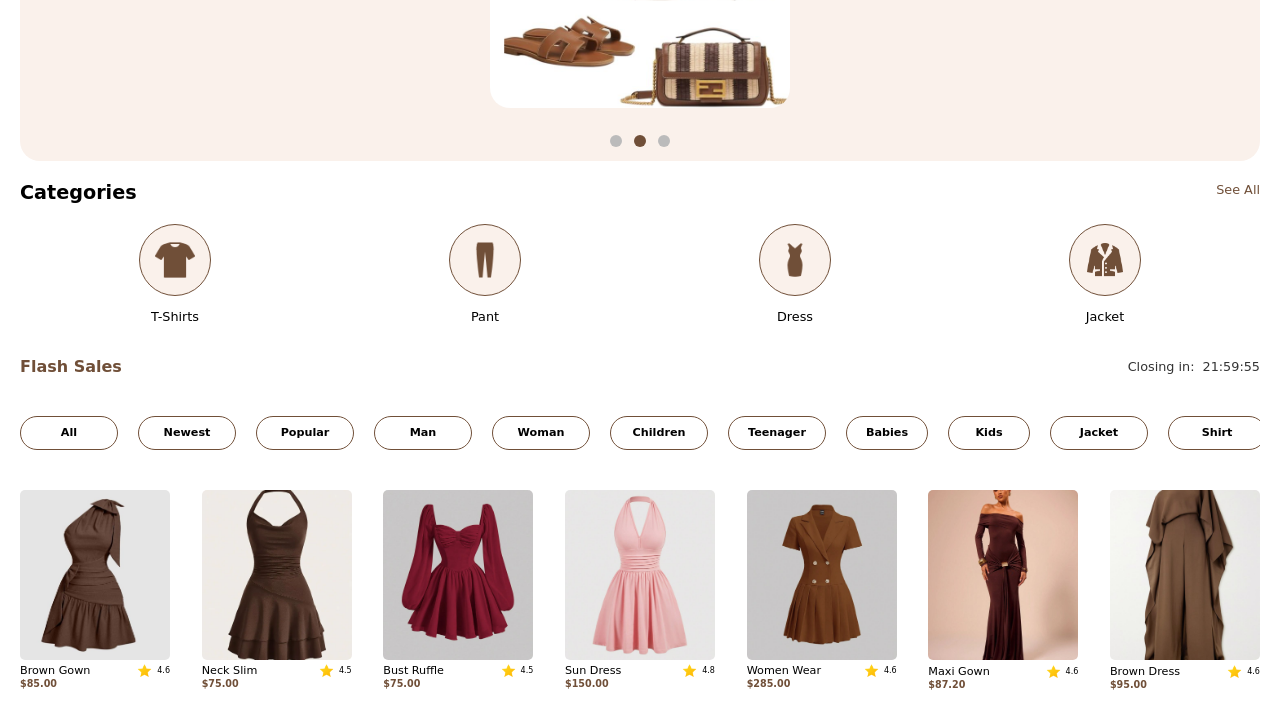
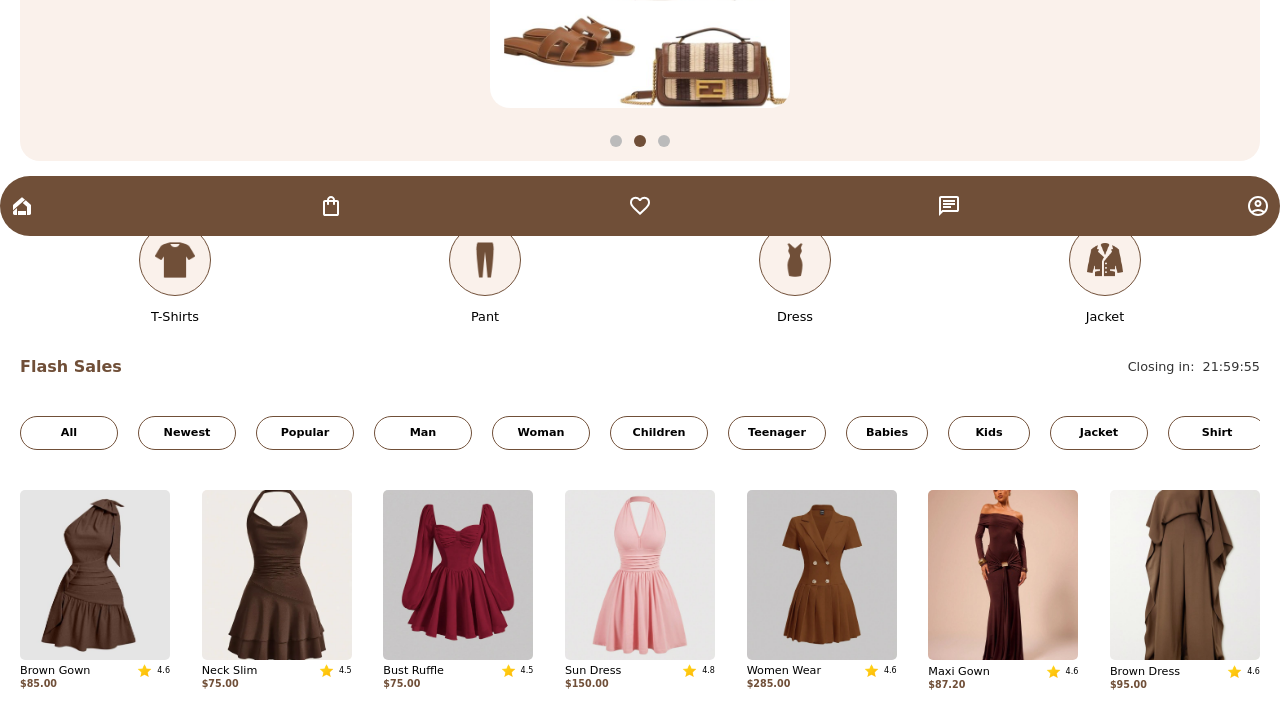
Before and after one commit to Orzzyl/Mobile-App-Orzzyl-Fashion, a plain HTML site: page landingpage.html in a window 1280 px wide. Shown: the part 564-1292 px from the top of the page. Before the commit the page ends 1254 px from the top, so only its background shows below. Drawn offline with Linux system fonts and the light colour scheme; a web font is replaced by a local one.

Commit message:
menu-container

```diff
--- a/landingpage.css
+++ b/landingpage.css
@@ -1,7 +1,7 @@
 @import url("https://fonts.googleapis.com/css2?family=Playwrite+HU:wght@100..400&display=swap");
 @import url("https://fonts.googleapis.com/css2?family=Inter:ital,opsz,wght@0,14..32,100..900;1,14..32,100..900&display=swap");
 body {
-  margin: 0;
+  margin: 0px;
   background: #fff;
   padding: 20px;
   font-family: "Playwrite HU", cursive;
@@ -288,6 +288,44 @@ a:hover {
   color: #704f38;
   margin: 0;
 }
+.overall-menu-icon-container {
+padding: 30px;
+}
+.menu-icon-container {
+  display: flex;
+  justify-content: space-between;
+  align-items: center;
+  background-color: #704f38;
+  color: white;
+  border-radius: 40px;
+  position: fixed;
+  bottom: 0;
+  left: 0;
+  height: 60px;
+  width: 100%;
+  z-index: 1000;
+}
+.menu-icon{
+  display: flex;
+  justify-content: center;
+  align-items: center;
+  padding: 10px;
+
+}
+.menu-icon:hover {
+  background-color: white;
+  cursor: pointer;
+  border-radius: 100%;
+  padding: 10px;
+  width: 30px;
+  height: 30px;
+  margin: 10px;
+
+}
+.svg:hover {
+  fill:#704f38;
+
+}
 
 /* Responsive adjustments */
 @media screen and (max-width: 900px) {
--- a/landingpage.html
+++ b/landingpage.html
@@ -239,7 +239,25 @@
 
 
 
-
+<section class="overall-menu-icon-container">
+  <div class="menu-icon-container">
+    <div class="menu-icon">
+      <svg xmlns="http://www.w3.org/2000/svg" class="svg"  height="24px" viewBox="0 -960 960 960" width="24px" fill="#FFFFFF"><path d="M180-120q-25 0-42.5-17.5T120-180v-76l160-142v278H180Zm140 0v-160h320v160H320Zm360 0v-328L509-600l121-107 190 169q10 9 15 20.5t5 24.5v313q0 25-17.5 42.5T780-120H680ZM120-310v-183q0-13 5-25t15-20l300-266q8-8 18.5-11.5T480-819q11 0 21.5 3.5T520-804l80 71-480 423Z"/></svg>
+    </div>
+    <div class="menu-icon">
+      <svg xmlns="http://www.w3.org/2000/svg" class="svg"  height="24px" viewBox="0 -960 960 960" width="24px" fill="#FFFFFF"><path d="M240-80q-33 0-56.5-23.5T160-160v-480q0-33 23.5-56.5T240-720h80q0-66 47-113t113-47q66 0 113 47t47 113h80q33 0 56.5 23.5T800-640v480q0 33-23.5 56.5T720-80H240Zm0-80h480v-480h-80v80q0 17-11.5 28.5T600-520q-17 0-28.5-11.5T560-560v-80H400v80q0 17-11.5 28.5T360-520q-17 0-28.5-11.5T320-560v-80h-80v480Zm160-560h160q0-33-23.5-56.5T480-800q-33 0-56.5 23.5T400-720ZM240-160v-480 480Z"/></svg>
+    </div>
+    <div class="menu-icon">
+      <svg xmlns="http://www.w3.org/2000/svg" class="svg"  height="24px" viewBox="0 -960 960 960" width="24px" fill="#FFFFFF"><path d="m480-120-58-52q-101-91-167-157T150-447.5Q111-500 95.5-544T80-634q0-94 63-157t157-63q52 0 99 22t81 62q34-40 81-62t99-22q94 0 157 63t63 157q0 46-15.5 90T810-447.5Q771-395 705-329T538-172l-58 52Zm0-108q96-86 158-147.5t98-107q36-45.5 50-81t14-70.5q0-60-40-100t-100-40q-47 0-87 26.5T518-680h-76q-15-41-55-67.5T300-774q-60 0-100 40t-40 100q0 35 14 70.5t50 81q36 45.5 98 107T480-228Zm0-273Z"/></svg>
+    </div>
+    <div class="menu-icon">
+      <svg xmlns="http://www.w3.org/2000/svg" class="svg"  height="24px" viewBox="0 -960 960 960" width="24px" fill="#FFFFFF"><path d="M240-400h320v-80H240v80Zm0-120h480v-80H240v80Zm0-120h480v-80H240v80ZM80-80v-720q0-33 23.5-56.5T160-880h640q33 0 56.5 23.5T880-800v480q0 33-23.5 56.5T800-240H240L80-80Zm126-240h594v-480H160v525l46-45Zm-46 0v-480 480Z"/></svg>
+    </div>
+    <div class="menu-icon">
+      <svg xmlns="http://www.w3.org/2000/svg" class="svg" height="24px" viewBox="0 -960 960 960" width="24px" fill="#FFFFFF"><path d="M234-276q51-39 114-61.5T480-360q69 0 132 22.5T726-276q35-41 54.5-93T800-480q0-133-93.5-226.5T480-800q-133 0-226.5 93.5T160-480q0 59 19.5 111t54.5 93Zm246-164q-59 0-99.5-40.5T340-580q0-59 40.5-99.5T480-720q59 0 99.5 40.5T620-580q0 59-40.5 99.5T480-440Zm0 360q-83 0-156-31.5T197-197q-54-54-85.5-127T80-480q0-83 31.5-156T197-763q54-54 127-85.5T480-880q83 0 156 31.5T763-763q54 54 85.5 127T880-480q0 83-31.5 156T763-197q-54 54-127 85.5T480-80Zm0-80q53 0 100-15.5t86-44.5q-39-29-86-44.5T480-280q-53 0-100 15.5T294-220q39 29 86 44.5T480-160Zm0-360q26 0 43-17t17-43q0-26-17-43t-43-17q-26 0-43 17t-17 43q0 26 17 43t43 17Zm0-60Zm0 360Z"/></svg>
+    </div>
+  </div>
+</section>
 
 
 
```
